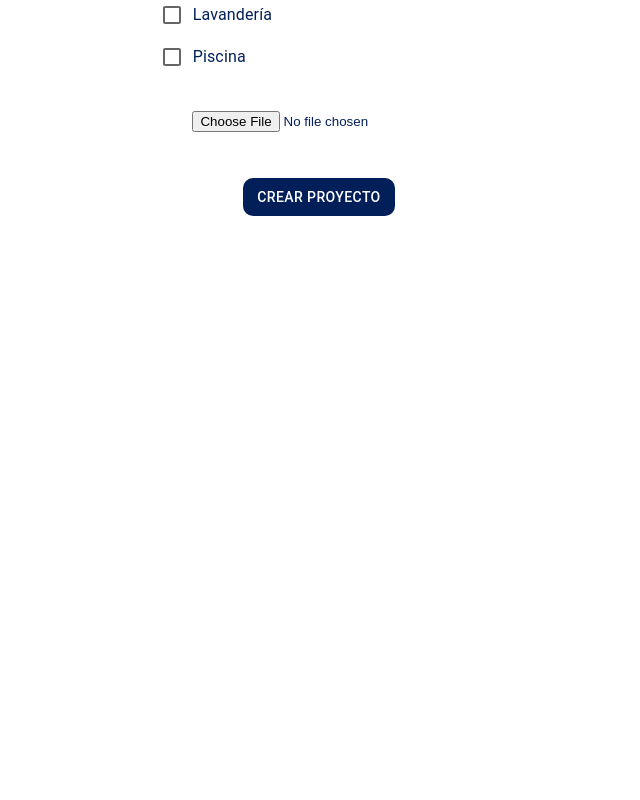
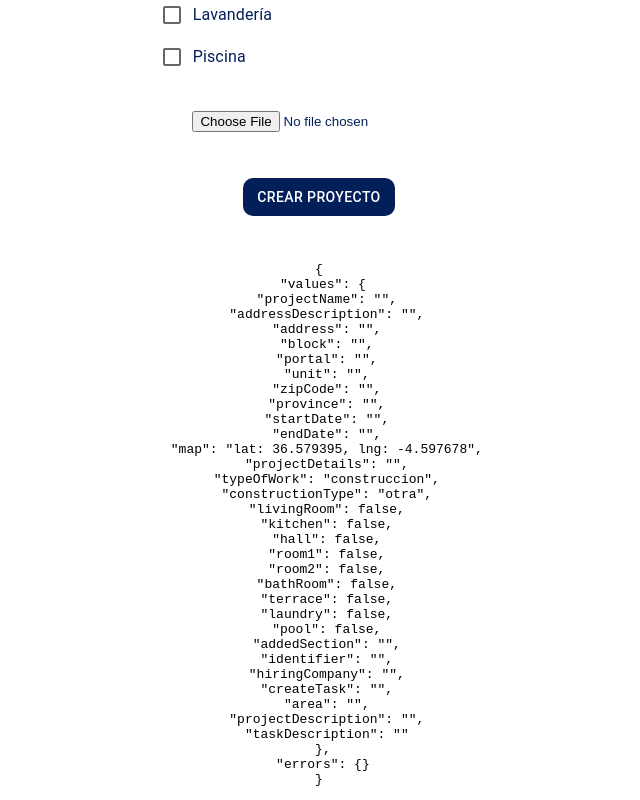
Before and after one commit to Veronicachase/Sincropfbackup, a React (Vite) app in the folder Frontend/: page /proyecto-nuevo in a window 1280 px wide. Shown: the part 1565-2365 px from the top of the page, without its empty margins (321-961 px from the left). Before the commit the page ends 1827 px from the top, so only its background shows below. Built offline with nearby package versions, Linux system fonts and the light colour scheme; no server answers; sample sign-in values are in the browser's storage.

Commit message:
cambios en el map

```diff
--- a/Frontend/src/components/CheckboxC.jsx
+++ b/Frontend/src/components/CheckboxC.jsx
@@ -10,7 +10,7 @@ export default function CheckboxC({setFieldValue, values}){
         { label: "Pasillo", value: "pasillo", name:"hall" },
         { label: "Habitación 1", value: "habitacion1", name:"room1" },
         { label: "Habitación 2", value: "habitacion2" , name:"room2" },
-        { label: "Baño", value: "bano", name:"bathroom" },
+        { label: "Baño", value: "bathRoom", name:"bathRoom" },
         { label: "Terraza", value: "terraza", name:"terrace" },
         { label: "Lavandería", value: "lavanderia",name:"laundry" },
         { label: "Piscina", value: "piscina",name:"pool" }
--- a/Frontend/src/components/MapView.jsx
+++ b/Frontend/src/components/MapView.jsx
@@ -12,14 +12,14 @@ import "leaflet/dist/leaflet.css";
 const center = { lat: 36.579395, lng: -4.597678 };
 
 function LocationMarker({ setFieldValue }) {
-  const [position, setPosition] = useState(center); // Inicia con un centro por defecto
+  const [position, setPosition] = useState(center);
   const map = useMapEvents({
     click(e) {
       const newPos = e.latlng;
       setPosition(newPos);
       map.flyTo(newPos, map.getZoom());
       setFieldValue(
-        "ubicacionMap",
+        "map",
         `${newPos.lat.toFixed(5)}, ${newPos.lng.toFixed(5)}`
       );
     },
--- a/Frontend/src/forms/Proyectos/CrearProyectoFormSchema.js
+++ b/Frontend/src/forms/Proyectos/CrearProyectoFormSchema.js
@@ -15,7 +15,6 @@ export const crearProyectoFormSchema = yup.object().shape({
  TypeOfWork:yup.string().oneOf(["construccion", "reparasos", "instalaciónEquipo", "piscinas","instPaneleSolares",  "otra"]),
  ConstructionType:yup.string().oneOf(["chalet", "piso", "rural", "otra"]),
  map: yup.string()
-        .required('Este campo es obligatorio')
         .matches(
             /^-?\d+(\.\d+)?, \s*-?\d+(\.\d+)?$/,
             'El formato de la ubicación debe ser "latitud, longitud"'
--- a/Frontend/src/forms/Proyectos/CrearProyectoInitialValues.js
+++ b/Frontend/src/forms/Proyectos/CrearProyectoInitialValues.js
@@ -9,7 +9,7 @@ zipCode:"",
 province:"",
 startDate:"",
 endDate:"",
-map:"",
+map:"lat: 36.579395, lng: -4.597678",
 projectDetails:"",
 typeOfWork:"construccion",
 constructionType:"otra",
--- a/Frontend/src/views/proyectos/ProyectoNuevo.jsx
+++ b/Frontend/src/views/proyectos/ProyectoNuevo.jsx
@@ -39,7 +39,7 @@ function ProyectoNuevo() {
         navigate("/mis-proyectos");
       }}
     >
-      {({ isSubmitting, setFieldValue, values }) => (
+      {({ isSubmitting, setFieldValue, values, errors }) => (
         <Form>
           <Box
             sx={{
@@ -174,6 +174,7 @@ function ProyectoNuevo() {
               </Grid>
             </Grid>
           </Box>
+          <pre>{JSON.stringify({values,errors}, null,1)}</pre>
         </Form>
       )}
     </Formik>
```
